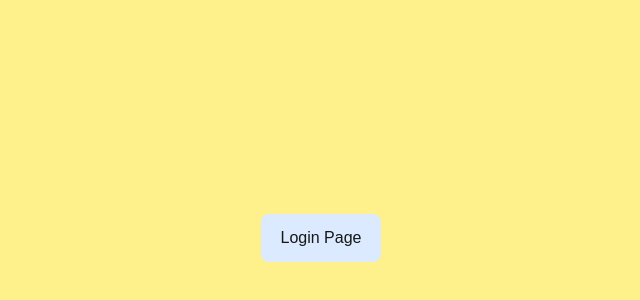
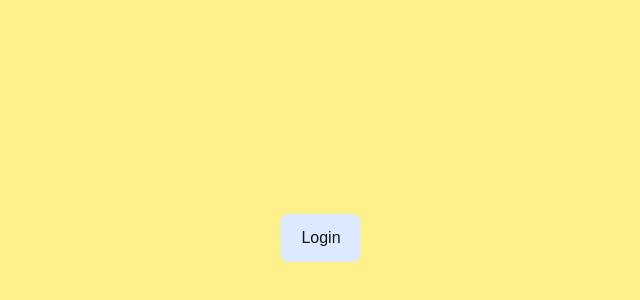
Before and after one commit to Harshani87/my-app, a Next.js app: page /login in a window 1280 px wide. Shown: the part 162-462 px from the top of the page, without its empty margins (319-959 px from the left). Built offline with nearby package versions, Linux system fonts and the light colour scheme.

Commit message:
update2 login page

```diff
--- a/app/login/page.jsx
+++ b/app/login/page.jsx
@@ -1,9 +1,8 @@
 import React from 'react'
-
 export default function LoginPage() {
   return (
     <div className="flex flex-col justify-center items-center w-full min-h-screen bg-yellow-200 text-center">
-      <div className='bg-blue-100 px-5 py-3 rounded-lg'>Login Page</div>
+      <div className='bg-blue-100 px-5 py-3 rounded-lg'>Login</div>
 
 
       </div>
```
